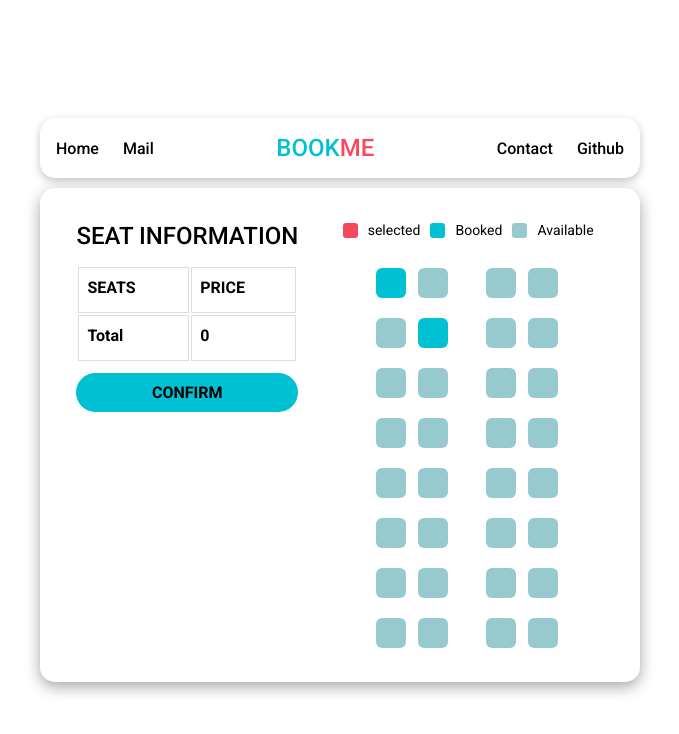
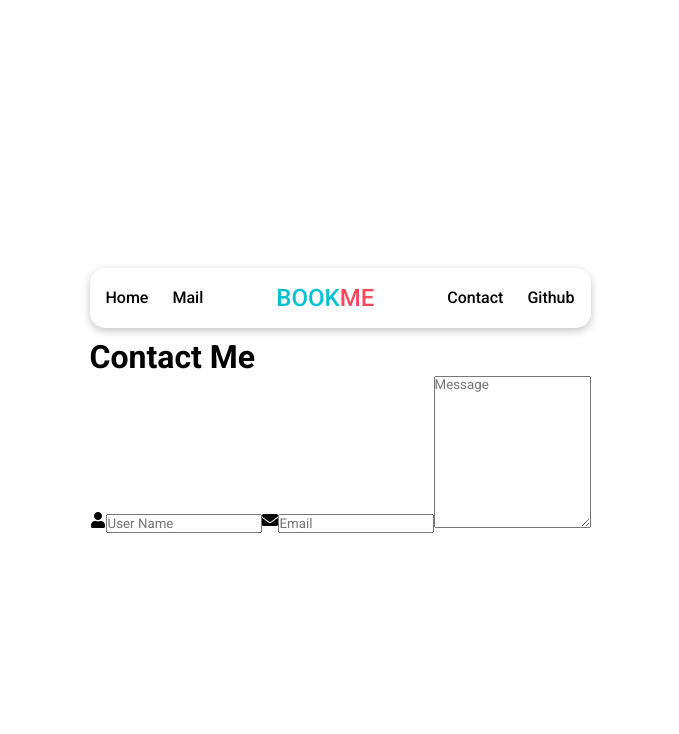
Before and after one commit to pyashraful/bus-ticket-booking-app, a React (Create React App) app: page / in a window 1280 px wide. Shown: the top 734 px of the page, without its empty margins (300-979 px from the left). Built offline with nearby package versions, Linux system fonts and the light colour scheme.

Commit message:
contact form

```diff
--- a/package.json
+++ b/package.json
@@ -10,6 +10,7 @@
     "@testing-library/user-event": "^12.1.10",
     "react": "^17.0.2",
     "react-dom": "^17.0.2",
+    "react-icons": "^4.3.1",
     "react-scripts": "4.0.3",
     "web-vitals": "^1.0.1"
   },
--- a/src/App.js
+++ b/src/App.js
@@ -2,15 +2,17 @@ import React from "react";
 import BookSeats from "./components/BookSeats";
 import NavBar from "./components/NavBar";
 import classes from "./styles/App.module.css";
+import Contact from "./components/pages/Contact";
 
 const App = () => {
   return (
     <div className={classes.appContainer}>
       <div className={classes.bodyContainer}>
         <NavBar />
-        <div className={classes.bookSeatContainer}>
+        {/* <div className={classes.bookSeatContainer}>
           <BookSeats />
-        </div>
+        </div> */}
+        <Contact />
       </div>
     </div>
   );
--- /dev/null
+++ b/src/components/pages/Contact.js
@@ -0,0 +1,32 @@
+import React from "react";
+import { FaUser } from "react-icons/fa";
+import { FaEnvelope } from "react-icons/fa";
+
+export default function contact() {
+  return (
+    <div className="contactForm">
+      <div className="contactForm__title">
+        <h1>Contact Me</h1>
+      </div>
+
+      <div className="contactForm__body">
+        <form>
+          <label htmlFor="userName">
+            <FaUser />
+          </label>
+          <input type="text" id="userName" placeholder="User Name" />
+          <label htmlFor="email">
+            <FaEnvelope />
+          </label>
+          <input type="email" id="email" placeholder="Email" />
+          <textarea
+            name="message"
+            id="message"
+            rows="10"
+            placeholder="Message"
+          ></textarea>
+        </form>
+      </div>
+    </div>
+  );
+}
```
Also changed, not shown: src/styles/Contact.module.css (added), 1 other file (tests, documents, lock files or other folders).
